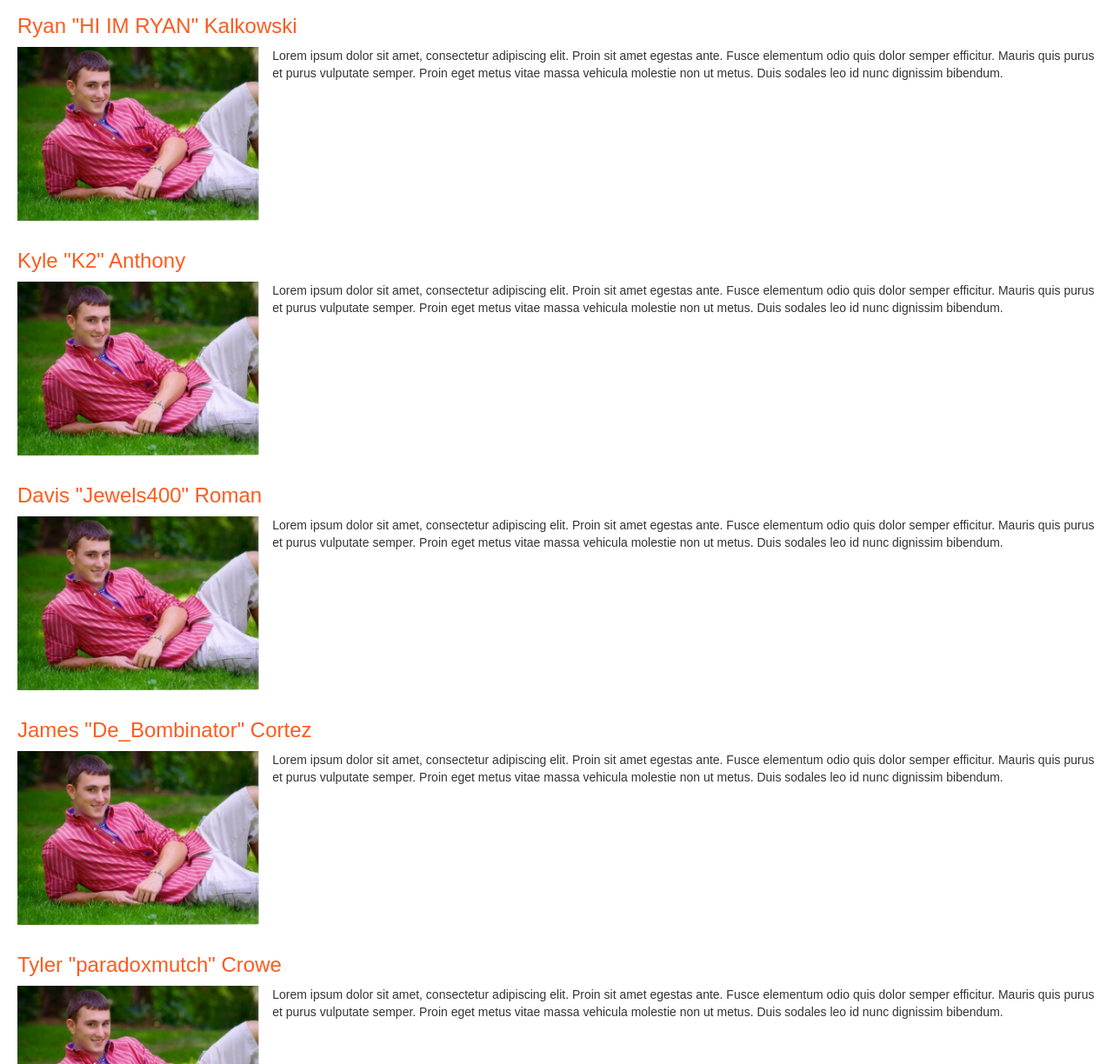
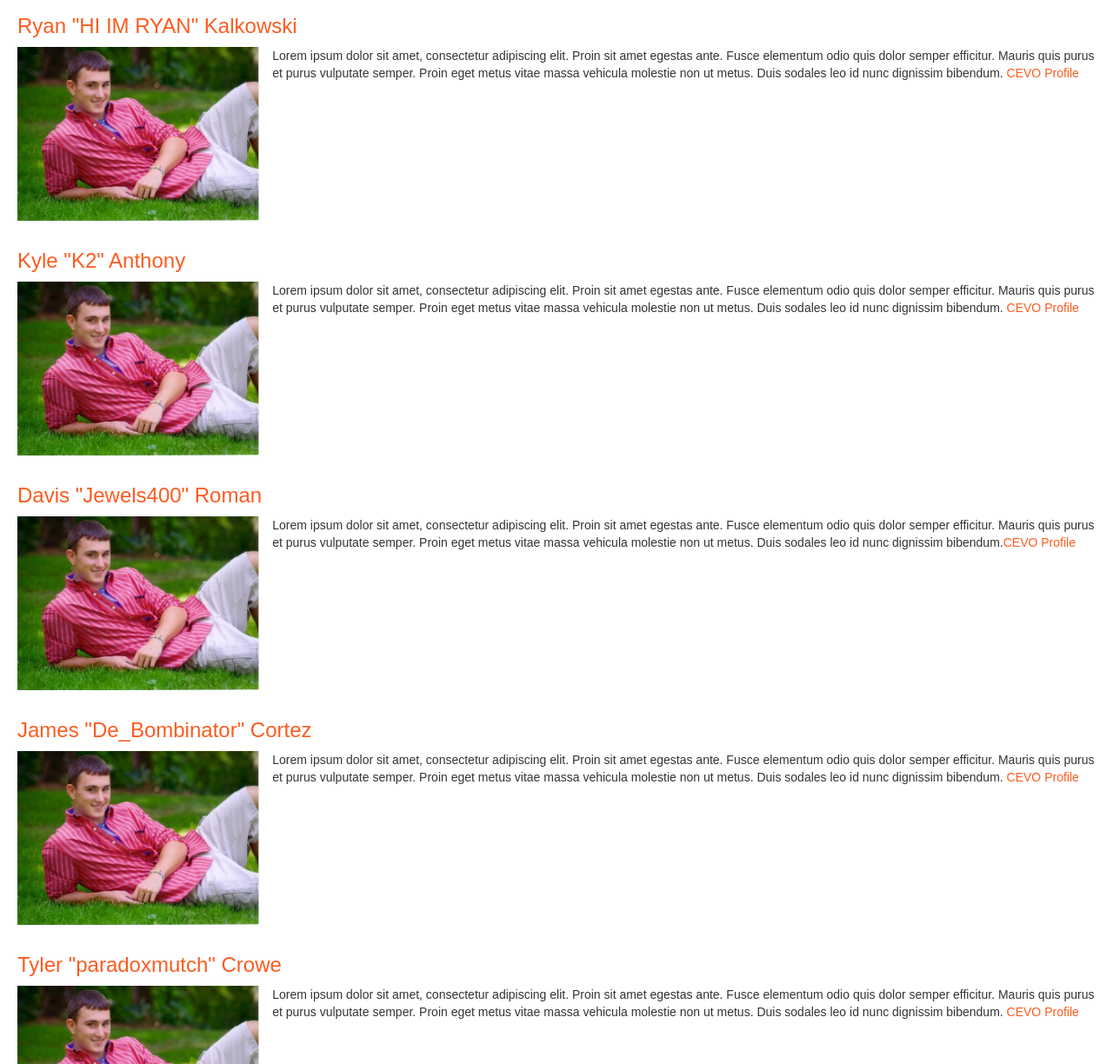
Before and after one commit to dudeOFprosper/ontilt, a website: page index.html in a window 1280 px wide. Shown: the part 376-1600 px from the top of the page at 87% size. Drawn offline with Linux system fonts and the light colour scheme.

Commit message:
Add CEVO links and link colors are now global

```diff
--- a/index.html
+++ b/index.html
@@ -44,42 +44,42 @@
                         <a href="https://cevo.com/member/121447/">Ryan "HI IM RYAN" Kalkowski</a>
                     </h2>
                     <img src="assets/ryan.jpg" alt="Player"/>
-                    <p> Lorem ipsum dolor sit amet, consectetur adipiscing elit. Proin sit amet egestas ante. Fusce elementum odio quis dolor semper efficitur. Mauris quis purus et purus vulputate semper. Proin eget metus vitae massa vehicula molestie non ut metus. Duis sodales leo id nunc dignissim bibendum. </p>
+                    <p> Lorem ipsum dolor sit amet, consectetur adipiscing elit. Proin sit amet egestas ante. Fusce elementum odio quis dolor semper efficitur. Mauris quis purus et purus vulputate semper. Proin eget metus vitae massa vehicula molestie non ut metus. Duis sodales leo id nunc dignissim bibendum. <a href="https://cevo.com/member/121447/">CEVO Profile</a></p>
                 </section>
                 <section class="player">
                     <h2>
                         <a href="https://cevo.com/member/126267/">Kyle "K2" Anthony</a>
                     </h2>
                     <img src="assets/ryan.jpg" alt="Player"/>
-                    <p> Lorem ipsum dolor sit amet, consectetur adipiscing elit. Proin sit amet egestas ante. Fusce elementum odio quis dolor semper efficitur. Mauris quis purus et purus vulputate semper. Proin eget metus vitae massa vehicula molestie non ut metus. Duis sodales leo id nunc dignissim bibendum. </p>
+                    <p> Lorem ipsum dolor sit amet, consectetur adipiscing elit. Proin sit amet egestas ante. Fusce elementum odio quis dolor semper efficitur. Mauris quis purus et purus vulputate semper. Proin eget metus vitae massa vehicula molestie non ut metus. Duis sodales leo id nunc dignissim bibendum. <a href="https://cevo.com/member/126267/">CEVO Profile</a></p>
                 </section>
                 <section class="player">
                     <h2>
                         <a href="https://cevo.com/member/434435/">Davis "Jewels400" Roman</a>
                     </h2>
                     <img src="assets/ryan.jpg" alt="Player"/>
-                    <p> Lorem ipsum dolor sit amet, consectetur adipiscing elit. Proin sit amet egestas ante. Fusce elementum odio quis dolor semper efficitur. Mauris quis purus et purus vulputate semper. Proin eget metus vitae massa vehicula molestie non ut metus. Duis sodales leo id nunc dignissim bibendum. </p>
+                    <p> Lorem ipsum dolor sit amet, consectetur adipiscing elit. Proin sit amet egestas ante. Fusce elementum odio quis dolor semper efficitur. Mauris quis purus et purus vulputate semper. Proin eget metus vitae massa vehicula molestie non ut metus. Duis sodales leo id nunc dignissim bibendum.<a href="https://cevo.com/member/434435/">CEVO Profile</a> </p>
                 </section>
                 <section class="player">
                     <h2>
                         <a href="https://cevo.com/member/408302/">James "De_Bombinator" Cortez</a>
                     </h2>
                     <img src="assets/ryan.jpg" alt="Player"/>
-                    <p> Lorem ipsum dolor sit amet, consectetur adipiscing elit. Proin sit amet egestas ante. Fusce elementum odio quis dolor semper efficitur. Mauris quis purus et purus vulputate semper. Proin eget metus vitae massa vehicula molestie non ut metus. Duis sodales leo id nunc dignissim bibendum. </p>
+                    <p> Lorem ipsum dolor sit amet, consectetur adipiscing elit. Proin sit amet egestas ante. Fusce elementum odio quis dolor semper efficitur. Mauris quis purus et purus vulputate semper. Proin eget metus vitae massa vehicula molestie non ut metus. Duis sodales leo id nunc dignissim bibendum. <a href="https://cevo.com/member/408302/">CEVO Profile</a></p>
                 </section>
                 <section class="player">
                     <h2>
                         <a href="https://cevo.com/member/450988/">Tyler "paradoxmutch" Crowe</a>
                     </h2>
                     <img src="assets/ryan.jpg" alt="Player"/>
-                    <p> Lorem ipsum dolor sit amet, consectetur adipiscing elit. Proin sit amet egestas ante. Fusce elementum odio quis dolor semper efficitur. Mauris quis purus et purus vulputate semper. Proin eget metus vitae massa vehicula molestie non ut metus. Duis sodales leo id nunc dignissim bibendum. </p>
+                    <p> Lorem ipsum dolor sit amet, consectetur adipiscing elit. Proin sit amet egestas ante. Fusce elementum odio quis dolor semper efficitur. Mauris quis purus et purus vulputate semper. Proin eget metus vitae massa vehicula molestie non ut metus. Duis sodales leo id nunc dignissim bibendum. <a href="https://cevo.com/member/450988/">CEVO Profile</a></p>
                 </section>
                 <section class="player">
                     <h2>
                         <a href="https://cevo.com/member/217294/">Kevin "ReLeNTL3SS"</a>
                     </h2>
                     <img src="assets/ryan.jpg" alt="Player"/>
-                    <p> Lorem ipsum dolor sit amet, consectetur adipiscing elit. Proin sit amet egestas ante. Fusce elementum odio quis dolor semper efficitur. Mauris quis purus et purus vulputate semper. Proin eget metus vitae massa vehicula molestie non ut metus. Duis sodales leo id nunc dignissim bibendum. </p>
+                    <p> Lorem ipsum dolor sit amet, consectetur adipiscing elit. Proin sit amet egestas ante. Fusce elementum odio quis dolor semper efficitur. Mauris quis purus et purus vulputate semper. Proin eget metus vitae massa vehicula molestie non ut metus. Duis sodales leo id nunc dignissim bibendum.<a href="https://cevo.com/member/217294/">CEVO Profile</a> </p>
                 </section>
 
             <h1> Sponsers </h1>
--- a/less/base.less
+++ b/less/base.less
@@ -1,9 +1,7 @@
 @orange: #FC5B1F;
 @black: #000;
-
 @teamNameSize: 36px;
 @playerHeaderSize: 24px;
-
 @footerColor: #222;
 
 body {
@@ -50,15 +48,6 @@ header {
 
         h2 {
             font-size: @playerHeaderSize;
-
-            a {
-                color: @orange;
-
-                &:hover {
-                    color: @black;
-                    text-decoration: none;
-                }
-            }
         }
 
         img {
@@ -79,3 +68,13 @@ footer {
 
 
 .clear { clear: both; }
+
+
+a {
+    color: @orange;
+
+    &:hover {
+        color: @black;
+        text-decoration: none;
+    }
+}
```
Also changed, not shown: css/base.css.
